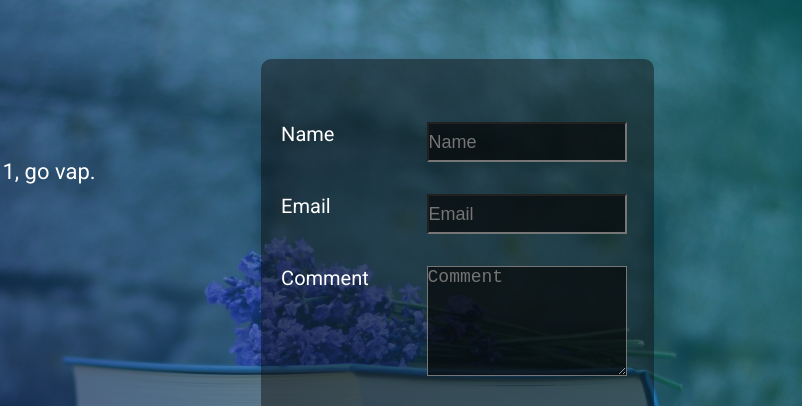
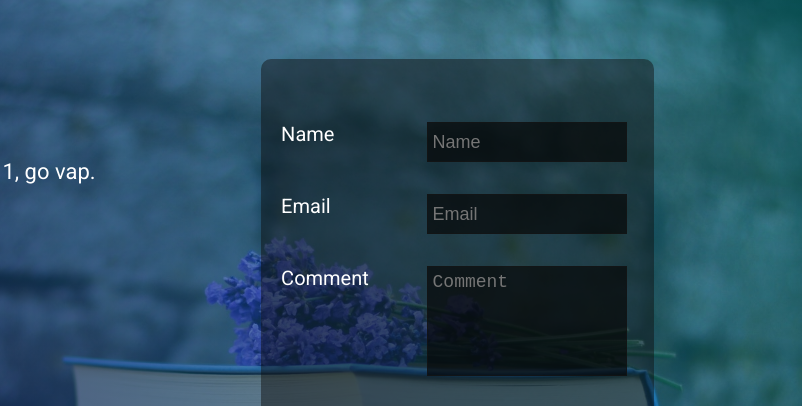
Before and after one commit to chongnguyen/blog-2, a plain HTML site: page index.html in a window 1280 px wide. Shown: the part 3560-3966 px from the top of the page, 478-1280 px from the left. Drawn offline with Linux system fonts and the light colour scheme.

Commit message:
complete design blog

```diff
--- a/style.css
+++ b/style.css
@@ -345,9 +345,6 @@ blockquote::before {
 }
 
 /* form */
-.contact-section .contact-form {
-    /* margin-left: 10px; */
-}
 .contact-section .box-contact {
     margin-left: 90px;
     display: inline-block;
@@ -364,6 +361,13 @@ input, textarea {
     width: 200px;
     color: #fff;
     font-size: .9rem;
+    outline: none;
+    border: 1px solid #161616ad;
+    padding: 5px;
+}
+
+input:focus, textarea:focus {
+    background-color: #000000c0;
 }
 form {
     margin-bottom: 20px;
@@ -375,6 +379,7 @@ input {
 }
 textarea {
     height: 110px;
+    resize: none;
 }
 
 .contact-section .box-contact .lable-comment{
```
